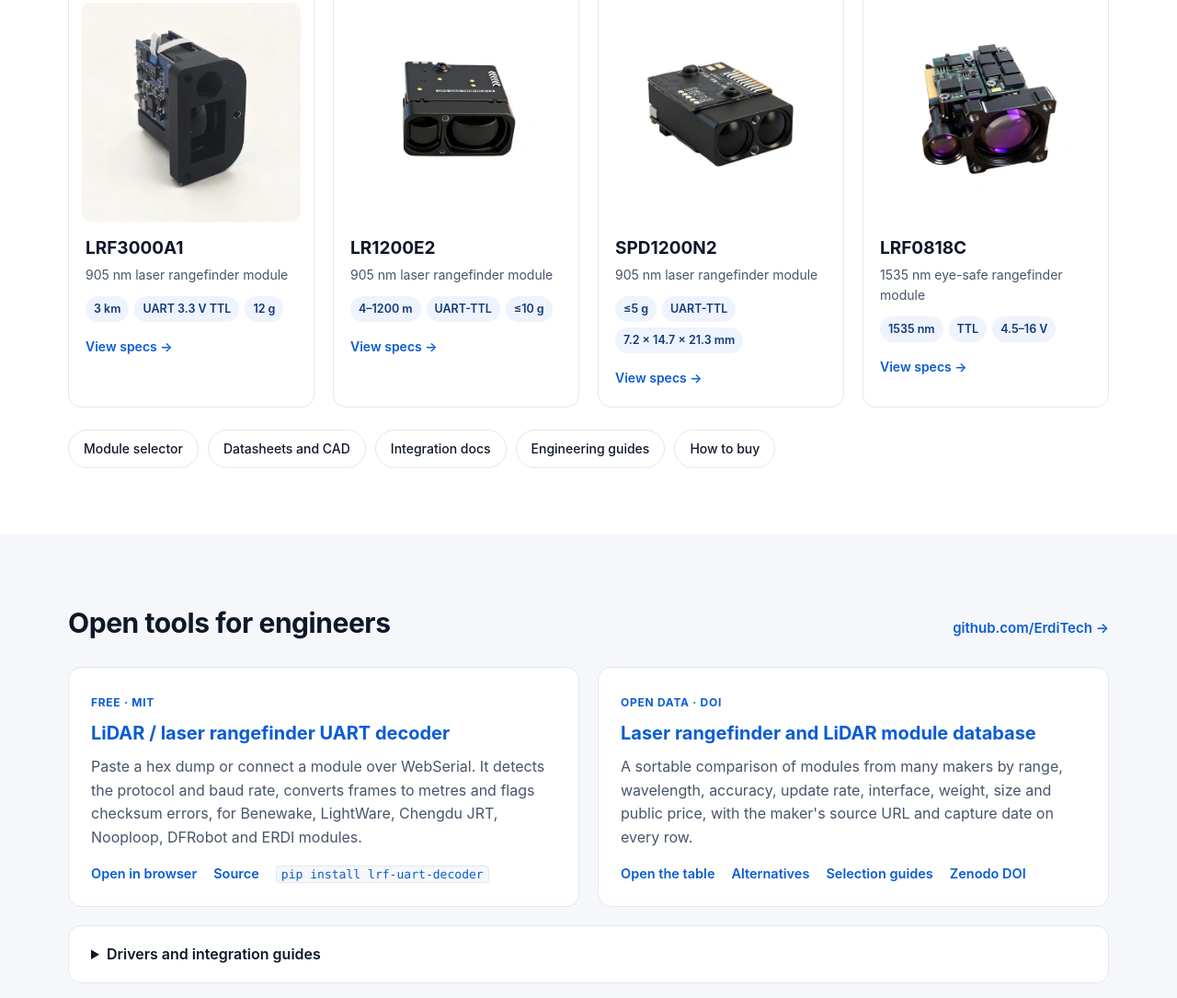
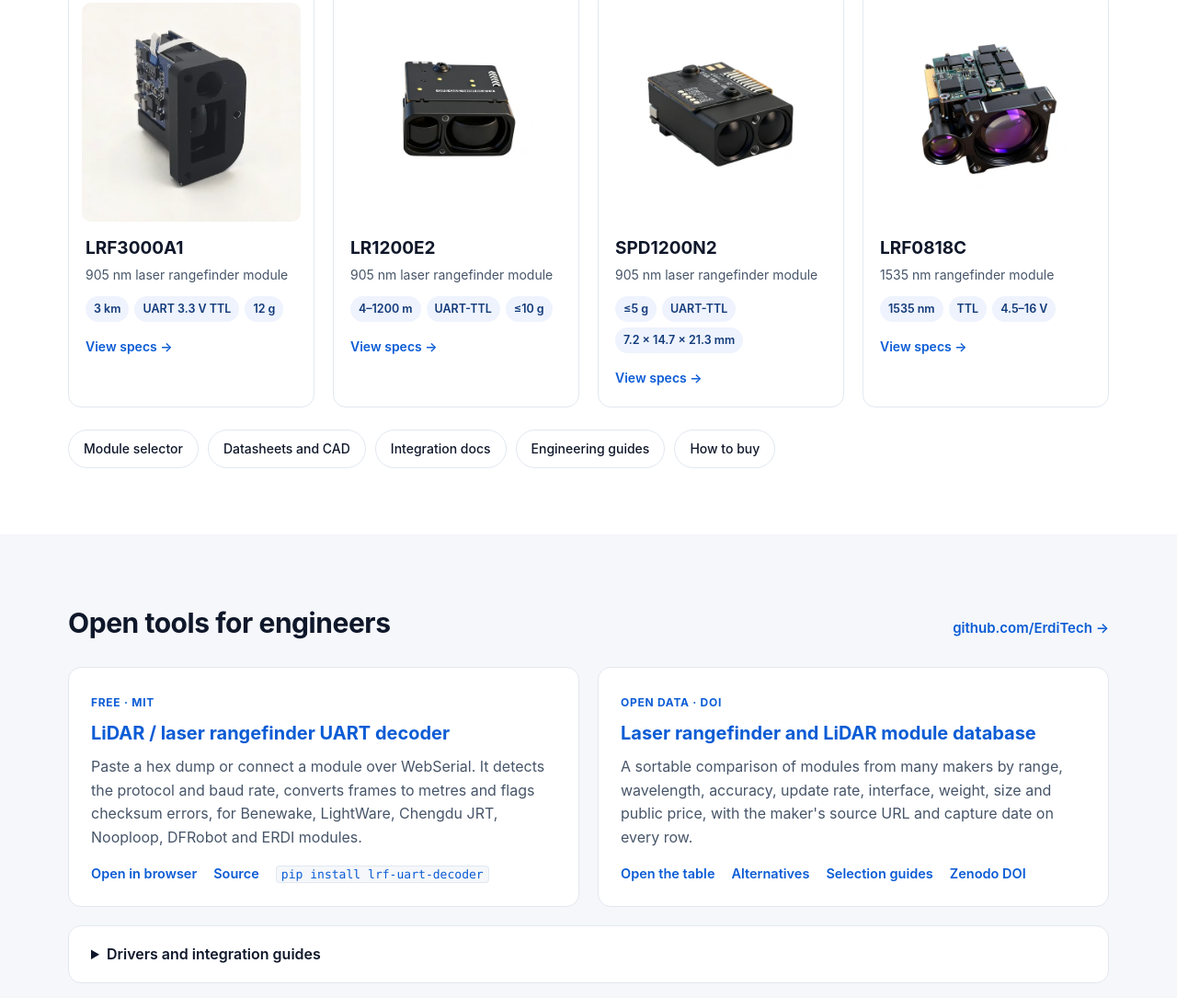
Before and after one commit to ErdiTech/erditech.github.io, a plain HTML site: page index.html in a window 1280 px wide. Shown: the part 929-2014 px from the top of the page at 92% size. Drawn offline with Linux system fonts and the light colour scheme.

Commit message:
Remove unqualified eye-safe wording

```diff
--- a/index.html
+++ b/index.html
@@ -281,7 +281,7 @@
         </a>
         <a class="pcard" href="https://erdilrf.com/models/lrf0818c/">
           <div class="ph"><img src="/assets/img/lrf0818c.webp" alt="LRF0818C 1535 nm laser rangefinder module" width="560" height="560" loading="lazy"></div>
-          <div class="body"><h3>LRF0818C</h3><p class="sub">1535 nm eye-safe rangefinder module</p>
+          <div class="body"><h3>LRF0818C</h3><p class="sub">1535 nm rangefinder module</p>
           <ul class="chips"><li>1535 nm</li><li>TTL</li><li>4.5–16 V</li></ul>
           <span class="more">View specs →</span></div>
         </a>
```
